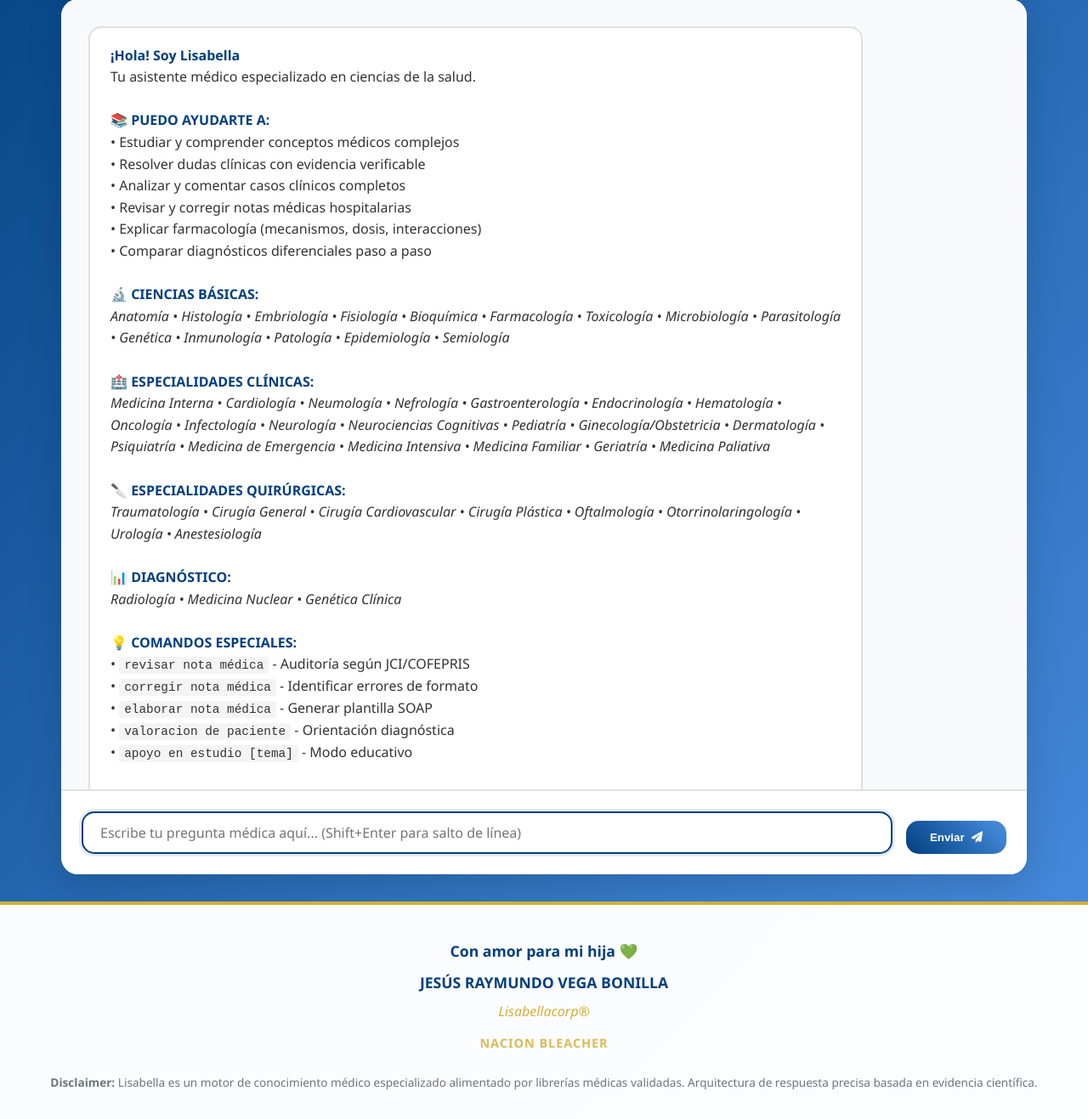
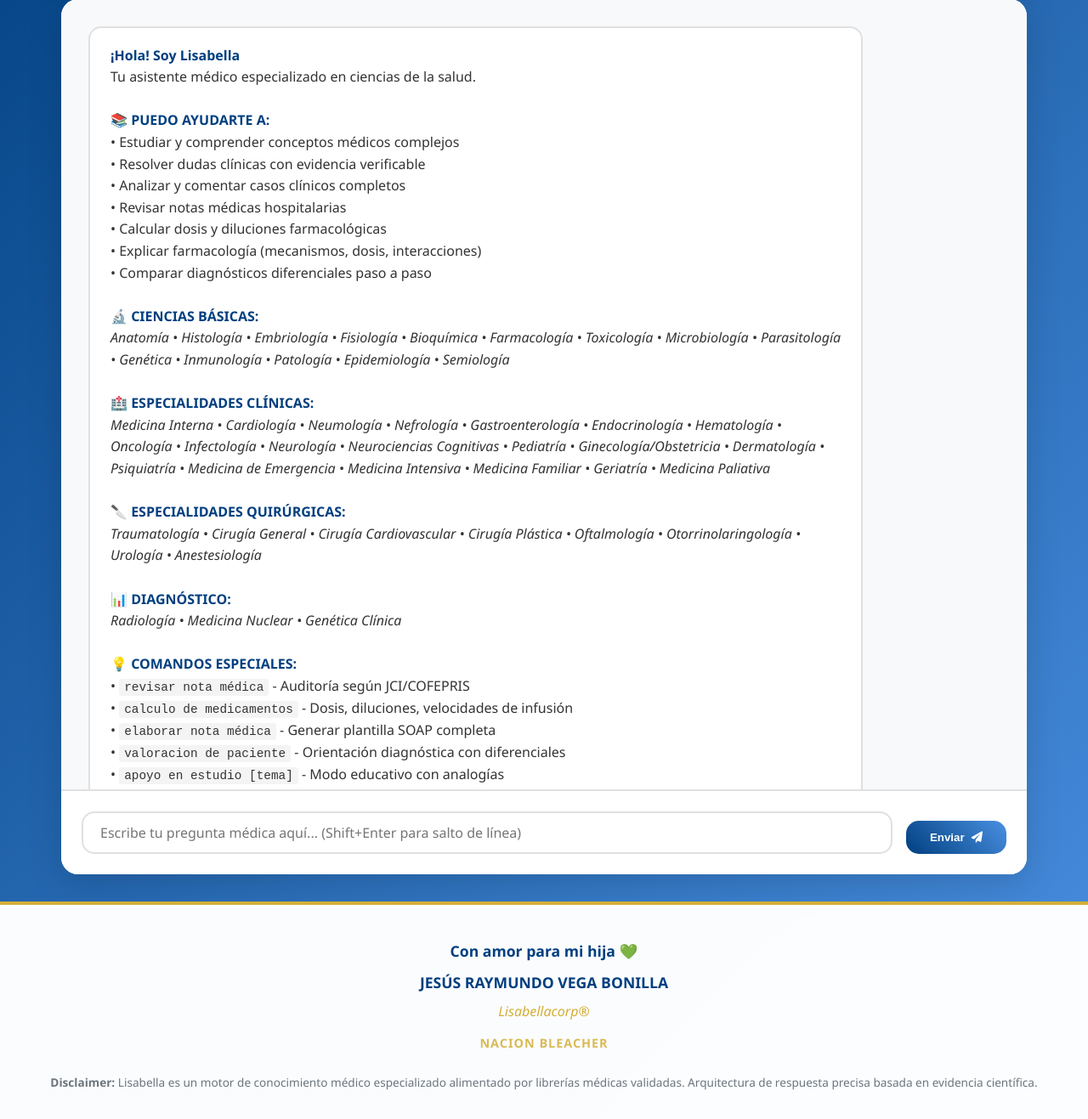
Before and after one commit to Lisabellacorp/Lisabella-Sistema-de-Inteligencia-Medica-Especializada, a Flask app: page / in a window 1280 px wide. Shown: the part 296-1613 px from the top of the page at 85% size. Run offline with Flask 3, Linux system fonts and the light colour scheme.

Commit message:
lisabella.html
Refactor chat commands and improve message handling.

```diff
--- a/templates/lisabella.html
+++ b/templates/lisabella.html
@@ -546,12 +546,10 @@
             </div>
         </div>
     </header>
-
     <div class="main-container">
         <div class="manifesto-box">
             <p><strong>Cada diagnóstico es una vida.</strong> Cada duda, una oportunidad de salvar a alguien. Consulto con el rigor que merece quien confía en ti, porque en medicina no hay lugar para la mediocridad. <strong>Solo certeza, compasión y ciencia.</strong></p>
         </div>
-
         <div class="chat-container">
             <div class="messages-area" id="messagesArea">
                 <div class="message bot">
@@ -563,7 +561,8 @@
                         • Estudiar y comprender conceptos médicos complejos<br>
                         • Resolver dudas clínicas con evidencia verificable<br>
                         • Analizar y comentar casos clínicos completos<br>
-                        • Revisar y corregir notas médicas hospitalarias<br>
+                        • Revisar notas médicas hospitalarias<br>
+                        • Calcular dosis y diluciones farmacológicas<br>
                         • Explicar farmacología (mecanismos, dosis, interacciones)<br>
                         • Comparar diagnósticos diferenciales paso a paso<br><br>
 
@@ -581,16 +580,15 @@
 
                         <strong>💡 COMANDOS ESPECIALES:</strong><br>
                         • <code>revisar nota médica</code> - Auditoría según JCI/COFEPRIS<br>
-                        • <code>corregir nota médica</code> - Identificar errores de formato<br>
-                        • <code>elaborar nota médica</code> - Generar plantilla SOAP<br>
-                        • <code>valoracion de paciente</code> - Orientación diagnóstica<br>
-                        • <code>apoyo en estudio [tema]</code> - Modo educativo<br><br>
+                        • <code>calculo de medicamentos</code> - Dosis, diluciones, velocidades de infusión<br>
+                        • <code>elaborar nota médica</code> - Generar plantilla SOAP completa<br>
+                        • <code>valoracion de paciente</code> - Orientación diagnóstica con diferenciales<br>
+                        • <code>apoyo en estudio [tema]</code> - Modo educativo con analogías<br><br>
 
                         <strong>¿En qué puedo ayudarte hoy?</strong>
                     </div>
                 </div>
             </div>
-
             <div class="input-area">
                 <textarea
                     class="input-field"
@@ -605,7 +603,6 @@
             </div>
         </div>
     </div>
-
     <footer class="footer">
         <div class="footer-content">
             <div class="footer-credit">Con amor para mi hija 💚</div>
@@ -617,20 +614,17 @@
             </div>
         </div>
     </footer>
-
     <script>
         const messagesArea = document.getElementById('messagesArea');
         const questionInput = document.getElementById('questionInput');
         const sendBtn = document.getElementById('sendBtn');
         const btnText = document.getElementById('btnText');
 
-        // Auto-resize textarea
         questionInput.addEventListener('input', function() {
             this.style.height = 'auto';
             this.style.height = Math.min(this.scrollHeight, 200) + 'px';
         });
 
-        // Enter para enviar, Shift+Enter para nueva línea
         questionInput.addEventListener('keydown', function(e) {
             if (e.key === 'Enter' && !e.shiftKey) {
                 e.preventDefault();
@@ -645,6 +639,7 @@
             addMessage('user', question);
             questionInput.value = '';
             questionInput.style.height = 'auto';
+
             sendBtn.disabled = true;
             btnText.innerHTML = '<span class="loading-spinner"></span>';
 
@@ -669,7 +664,6 @@
                     `);
                 }
             } catch (error) {
-                // Detectar tipo de error
                 if (error.message.includes('502') || error.message.includes('timeout')) {
                     addMessage('bot', `
                         <strong>⏱️ Consulta demasiado compleja</strong><br><br>
@@ -719,7 +713,6 @@
             let listType = '';
 
             for (let line of lines) {
-                // Headers
                 if (line.match(/^#### /)) {
                     if (inList) { result += `</${listType}>`; inList = false; }
                     result += '<h4>' + line.replace(/^#### /, '') + '</h4>';
@@ -733,7 +726,6 @@
                     if (inList) { result += `</${listType}>`; inList = false; }
                     result += '<h1>' + line.replace(/^# /, '') + '</h1>';
                 }
-                // Listas no ordenadas
                 else if (line.match(/^[\-\•] /)) {
                     if (!inList || listType !== 'ul') {
                         if (inList) result += `</${listType}>`;
@@ -743,7 +735,6 @@
                     }
                     result += '<li>' + line.replace(/^[\-\•] /, '') + '</li>';
                 }
-                // Listas ordenadas
                 else if (line.match(/^\d+\. /)) {
                     if (!inList || listType !== 'ol') {
                         if (inList) result += `</${listType}>`;
@@ -753,12 +744,10 @@
                     }
                     result += '<li>' + line.replace(/^\d+\. /, '') + '</li>';
                 }
-                // Líneas separadoras
                 else if (line.match(/^---+$/)) {
                     if (inList) { result += `</${listType}>`; inList = false; }
                     result += '<hr>';
                 }
-                // Líneas normales
                 else if (line.trim()) {
                     if (inList) { result += `</${listType}>`; inList = false; }
                     result += line + '<br>';
@@ -770,7 +759,6 @@
 
             if (inList) result += `</${listType}>`;
 
-            // Formato inline
             result = result
                 .replace(/\*\*(.*?)\*\*/g, '<strong>$1</strong>')
                 .replace(/\*(.*?)\*/g, '<em>$1</em>')
@@ -787,7 +775,6 @@
             bubble.className = 'message-bubble';
             bubble.innerHTML = content;
 
-            // Envolver tablas en contenedor con scroll
             const tables = bubble.querySelectorAll('table');
             tables.forEach(table => {
                 const wrapper = document.createElement('div');
@@ -799,18 +786,13 @@
             messageDiv.appendChild(bubble);
             messagesArea.appendChild(messageDiv);
 
-            // Si es respuesta del bot, hacer scroll al inicio de la respuesta
             if (sender === 'bot') {
                 setTimeout(() => {
                     messageDiv.scrollIntoView({ behavior: 'smooth', block: 'start' });
                 }, 100);
             } else {
-                // Si es pregunta del usuario, scroll al final normal
                 messagesArea.scrollTop = messagesArea.scrollHeight;
             }
         }
 
-        questionInput.focus();
-    </script>
-</body>
-</html>
+        questionInput
```
